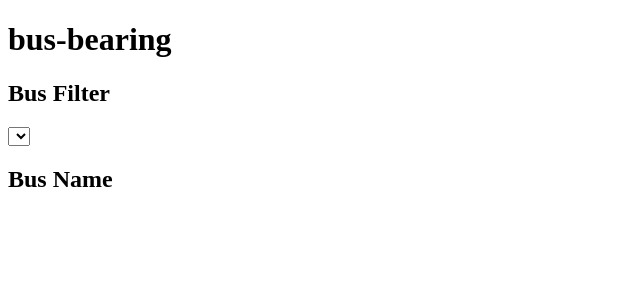
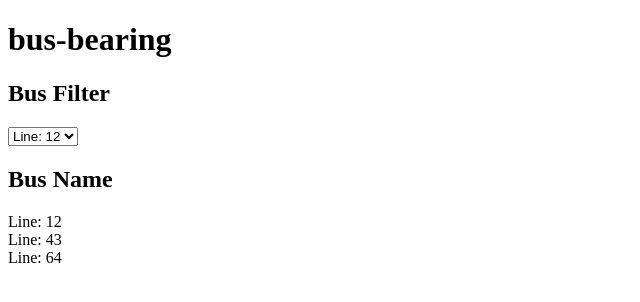
Before and after one commit to RFoltynski/Bus-bearing-Nuxt-Voux-App, a Nuxt app: page / in a window 1280 px wide. Shown: the top 302 px of the page, without its empty margins (0-640 px from the left). Built offline with nearby package versions, Linux system fonts and the light colour scheme.

Commit message:
BB-4 Displaying data from store with getters

```diff
--- a/components/BusFilter.vue
+++ b/components/BusFilter.vue
@@ -2,13 +2,20 @@
   <div>
     <h2>Bus Filter</h2>
     <select>
-      <option></option>
+      <option v-for="bus in allBuses" :key="bus.id" class="bus">
+        Line: {{ bus.line }}
+      </option>
     </select>
   </div>
 </template>
 
 <script>
-export default {};
+import { createNamespacedHelpers } from "vuex";
+
+const { mapGetters } = createNamespacedHelpers("buses");
+export default {
+  computed: mapGetters(["allBuses"])
+};
 </script>
 
 <style></style>
--- a/components/BusLine.vue
+++ b/components/BusLine.vue
@@ -1,9 +1,19 @@
 <template>
-  <h2>Bus Name</h2>
+  <div class="todos">
+    <h2>Bus Name</h2>
+    <div v-for="bus in allBuses" :key="bus.id" class="bus">
+      Line: {{ bus.line }}
+    </div>
+  </div>
 </template>
 
 <script>
-export default {};
+import { createNamespacedHelpers } from "vuex";
+
+const { mapGetters } = createNamespacedHelpers("buses");
+export default {
+  computed: mapGetters(["allBuses"])
+};
 </script>
 
 <style></style>
--- a/store/buses.js
+++ b/store/buses.js
@@ -1,5 +1,5 @@
 export const state = () => ({
-  todos: [
+  buses: [
     {
       id: 1,
       line: "12"
@@ -15,7 +15,9 @@ export const state = () => ({
   ]
 });
 
-const getters = {};
+const getters = {
+  allBuses: state => state.buses
+};
 
 const actions = {};
 
```
